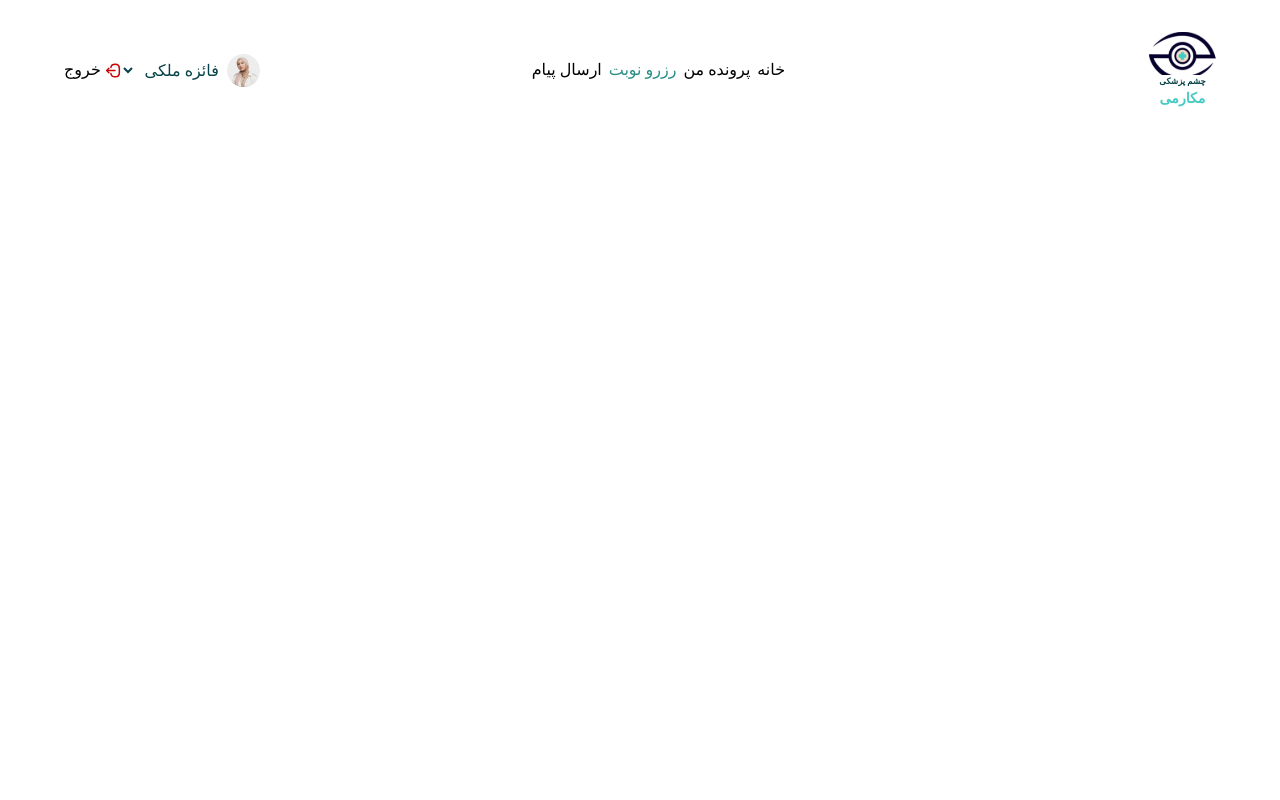
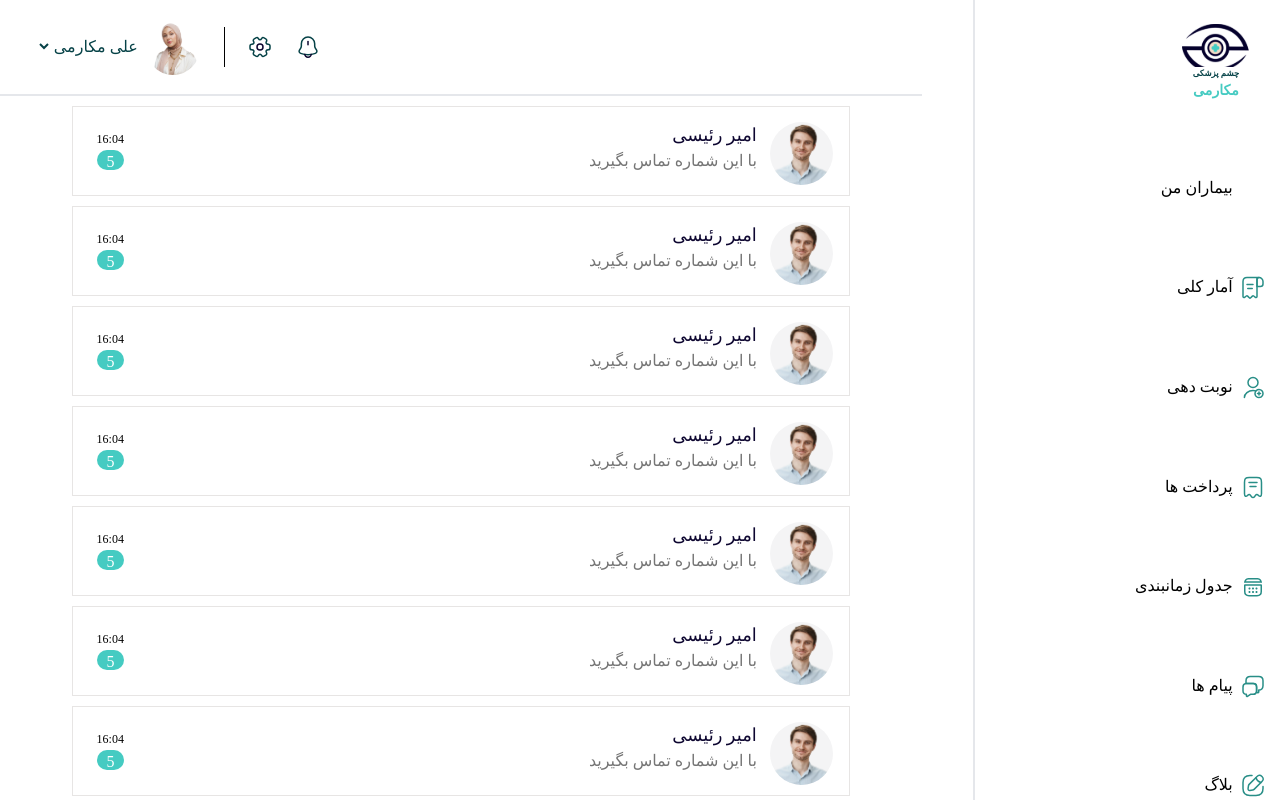
Before and after one commit to mrezafasihi/Dr.Makaremi, a Next.js app: page /admin/messege in a window 1280 px wide. Shown: the top 800 px of the page. Built offline with nearby package versions, Linux system fonts and the light colour scheme; what tw-elements would draw is missing.

Commit message:
rest of user panel

```diff
--- a/components/paymenticon.tsx
+++ b/components/paymenticon.tsx
@@ -273,7 +273,17 @@ function paymenticon() {
             />
           </svg>
         </div>
-
+      </div>
+      <div className="flex w-[30%] mx-auto justify-between ">
+        <p className="text-[#064247] text-[12px] font-[300] font-IRANSansXFaNum">
+          تایید اطلاعات
+        </p>
+        <p className="text-[#064247] text-[12px] font-[300] font-IRANSansXFaNum">
+          تعیین روز و ساعت
+        </p>
+        <p className="text-[#064247] text-[12px] font-[500] font-IRANSansXFaNum">
+          پرداخت
+        </p>
       </div>
     </div>
   );
--- a/pages/admin/Layout.tsx
+++ b/pages/admin/Layout.tsx
@@ -6,7 +6,7 @@ import React from "react";
 
 function Layout({ children }: any) {
   return (
-    <div className="flex justify-between">
+    <div className="flex justify-between overflow-auto">
       <Sidebar />
       <div className="flex flex-col  basis-[72%]">
         <Navbar />
--- a/pages/admin/messege.tsx
+++ b/pages/admin/messege.tsx
@@ -1,13 +1,124 @@
-import NavbarConfirm from '@/components/user/NavbarConfirm'
-import React from 'react'
+import NavbarConfirm from "@/components/user/NavbarConfirm";
+import React from "react";
+import Layout from "./Layout";
 
 function messege() {
+  const member = [
+    {
+      name: "امیر رئیسی",
+      describtion: "با این شماره تماس بگیرید",
+      clock: "16:04",
+      notification: 5,
+      img: "/images/landin/smiling.png",
+    },
+    {
+      name: "امیر رئیسی",
+      describtion: "با این شماره تماس بگیرید",
+      clock: "16:04",
+      notification: 5,
+      img: "/images/landin/smiling.png",
+    },
+    {
+      name: "امیر رئیسی",
+      describtion: "با این شماره تماس بگیرید",
+      clock: "16:04",
+      notification: 5,
+      img: "/images/landin/smiling.png",
+    },
+    {
+      name: "امیر رئیسی",
+      describtion: "با این شماره تماس بگیرید",
+      clock: "16:04",
+      notification: 5,
+      img: "/images/landin/smiling.png",
+    },
+    {
+      name: "امیر رئیسی",
+      describtion: "با این شماره تماس بگیرید",
+      clock: "16:04",
+      notification: 5,
+      img: "/images/landin/smiling.png",
+    },
+
+    {
+      name: "امیر رئیسی",
+      describtion: "با این شماره تماس بگیرید",
+      clock: "16:04",
+      notification: 5,
+      img: "/images/landin/smiling.png",
+
+    },
+    {
+      name: "امیر رئیسی",
+      describtion: "با این شماره تماس بگیرید",
+      clock: "16:04",
+      notification: 5,
+      img: "/images/landin/smiling.png",
+
+    },
+    {
+      name: "امیر رئیسی",
+      describtion: "با این شماره تماس بگیرید",
+      clock: "16:04",
+      notification: 5,
+      img: "/images/landin/smiling.png",
+
+    },
+    {
+      name: "امیر رئیسی",
+      describtion: "با این شماره تماس بگیرید",
+      clock: "16:04",
+      notification: 5,
+      img: "/images/landin/smiling.png",
+
+    },
+    {
+      name: "امیر رئیسی",
+      describtion: "با این شماره تماس بگیرید",
+      clock: "16:04",
+      notification: 5,
+      img: "/images/landin/smiling.png",
+
+    },
+    {
+      name: "امیر رئیسی",
+      describtion: "با این شماره تماس بگیرید",
+      clock: "16:04",
+      notification: 5,
+      img: "/images/landin/smiling.png",
+
+    },
+
+  ];
   return (
-    <div>
-        <NavbarConfirm/>
+    <Layout>
+      <div className=" flex flex-col justify-center w-[84.45%] mx-auto">
+        {member.map((item) => {
+          return (
+            <div className="max-w-[875px] h-[90px] borde-[.5px] border-[.5px] border-stone-200 mt-[10px] flex justify-between">
+              <div className="flex flexcol mt-[2%] mr-[2%] w-[35%]" >
+                <img className="w-[63px] h-[63px] rounded-full bg-zinc-100" src={item.img} alt="img" />
 
-    </div>
-  )
+                <div className="mr-[5%]">
+                  <p className="text-[#0D0630] text-[18px]">{item.name}</p>
+                  <p className="text-[#757575] text-[16px]">
+                    {item.describtion}
+                  </p>
+                </div>
+              </div>
+              <div className="mt-[3%] ml-[3%]">
+              <p className="w-[28px] h-[20px] text-[12px]">{item.clock}</p>
+
+                <p className="text-[White] bg-[#45CBC2] rounded-[12px] h-[20px] w-[27px] text-center">
+                  {item.notification}
+                </p>
+              </div>
+            </div>
+          );
+        })}
+      </div>
+    </Layout>
+  );
 }
 
-export default messege
+export default messege;
--- /dev/null
+++ b/pages/admin/newfile.tsx
@@ -0,0 +1,14 @@
+import React from 'react'
+import Layout from './Layout'
+
+function newfile() {
+  return (
+    <Layout>
+    <div>
+        <p className='text-[#45CBC2] w-[71px] h-[24px] text-[16px]'>بیماران من</p>
+    </div>
+    </Layout>
+  )
+}
+
+export default newfile
```
Lines whose indentation alone changed are shown as unchanged.
